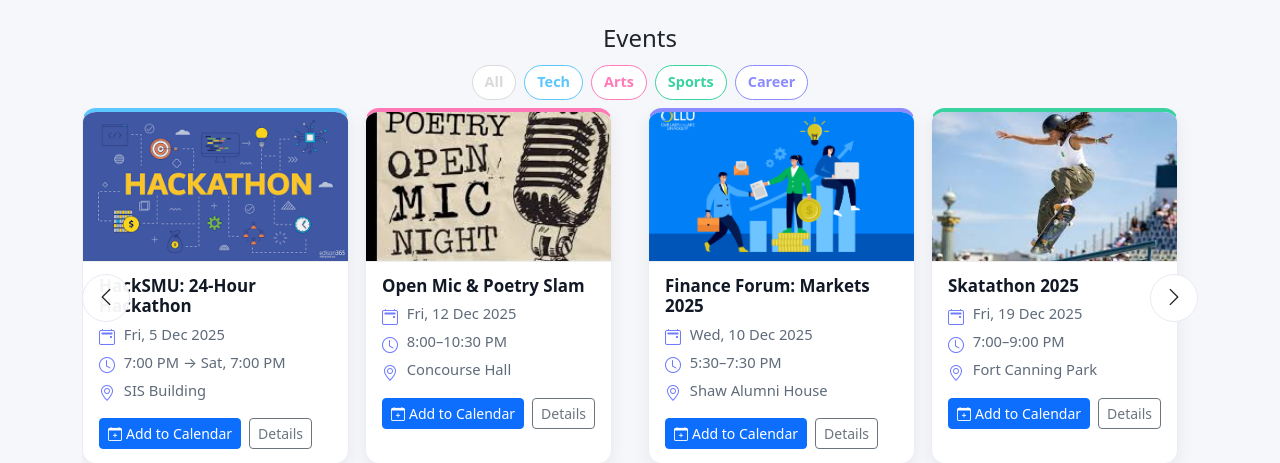
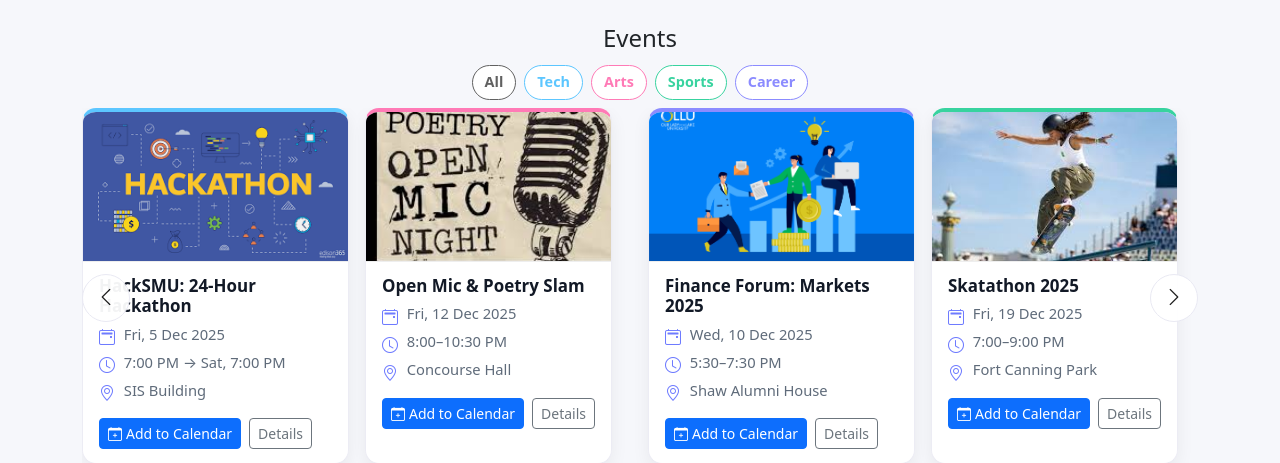
Before and after one commit to mahamantras2024-ux/SMU-events-manager, a PHP site: page /events.html in a window 1280 px wide. Shown: the top 463 px of the page. Run offline with PHP 8.4, Linux system fonts and the light colour scheme.

Commit message:
Update events_style.css

```diff
--- a/Events page/events_style.css
+++ b/Events page/events_style.css
@@ -26,7 +26,7 @@ body{ background:#f6f7fb; }
 
      /* --- Chip accent colors --- */
     .chip.accent-grey {
-      border-color: #d9d9d9; color: #d9d9d9;
+      border-color: #616161; color: #616161;
     }
     .chip.accent-pink { border-color: #ff7ab6; color: #ff7ab6; }
     .chip.accent-sky { border-color: #5cc6ff; color: #5cc6ff; }
```
